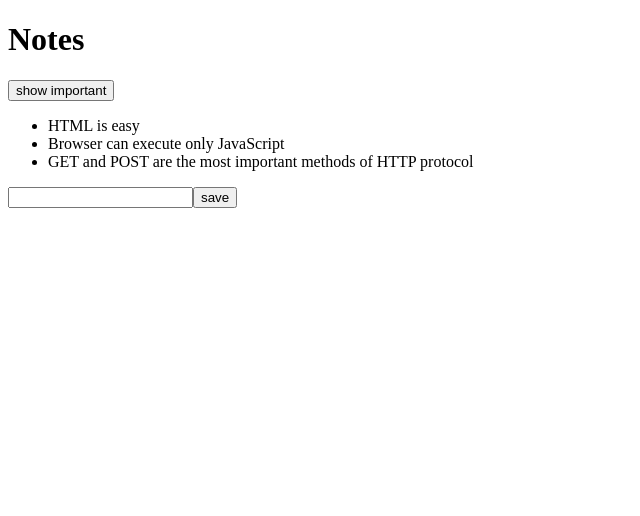
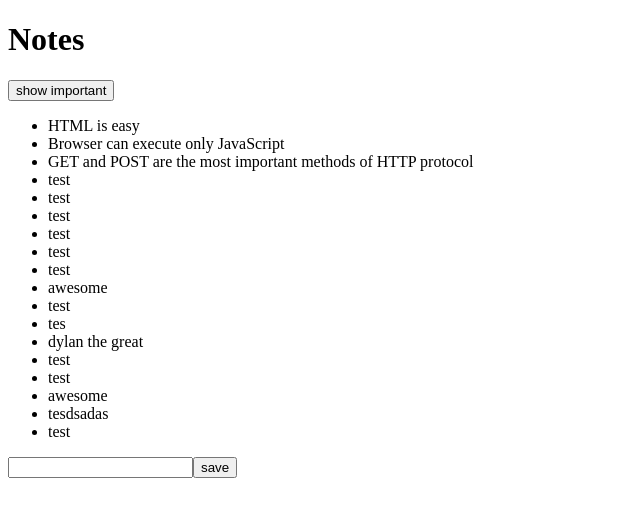
Before and after one commit to mcdylanb/fullStackOpen2020, a React (Create React App) app in the folder part2/: page / in a window 1280 px wide. Shown: the top 516 px of the page, without its empty margins (0-640 px from the left). Built offline with nearby package versions, Linux system fonts and the light colour scheme; data requests are answered from the project's data file.

Commit message:
changes post using post axios

```diff
--- a/part2/db.json
+++ b/part2/db.json
@@ -17,6 +17,96 @@
       "content": "GET and POST are the most important methods of HTTP protocol",
       "date": "2019-05-30T19:20:14.298Z",
       "important": true
+    },
+    {
+      "content": "test",
+      "date": "2020-06-11T07:10:23.149Z",
+      "important": true,
+      "id": 4
+    },
+    {
+      "content": "test",
+      "date": "2020-06-11T07:11:34.563Z",
+      "important": false,
+      "id": 5
+    },
+    {
+      "content": "test",
+      "date": "2020-06-11T07:12:09.081Z",
+      "important": true,
+      "id": 6
+    },
+    {
+      "content": "test",
+      "date": "2020-06-11T07:13:50.223Z",
+      "important": false,
+      "id": 7
+    },
+    {
+      "content": "test",
+      "date": "2020-06-11T07:16:03.503Z",
+      "important": false,
+      "id": 8
+    },
+    {
+      "content": "test",
+      "date": "2020-06-11T07:19:00.915Z",
+      "important": true,
+      "id": 9
+    },
+    {
+      "content": "awesome",
+      "date": "2020-06-11T07:20:22.598Z",
+      "important": true,
+      "id": 10
+    },
+    {
+      "content": "test",
+      "date": "2020-06-11T07:21:23.707Z",
+      "important": false,
+      "id": 11
+    },
+    {
+      "content": "tes",
+      "date": "2020-06-11T07:22:10.961Z",
+      "important": true,
+      "id": 12
+    },
+    {
+      "content": "dylan the great",
+      "date": "2020-06-11T07:22:54.418Z",
+      "important": true,
+      "id": 13
+    },
+    {
+      "content": "test",
+      "date": "2020-06-11T07:30:35.843Z",
+      "important": true,
+      "id": 14
+    },
+    {
+      "content": "test",
+      "date": "2020-06-11T07:31:57.282Z",
+      "important": true,
+      "id": 15
+    },
+    {
+      "content": "awesome",
+      "date": "2020-06-11T07:34:44.312Z",
+      "important": false,
+      "id": 16
+    },
+    {
+      "content": "tesdsadas",
+      "date": "2020-06-11T07:35:26.347Z",
+      "important": true,
+      "id": 17
+    },
+    {
+      "content": "test",
+      "date": "2020-06-11T07:35:51.217Z",
+      "important": false,
+      "id": 18
     }
   ]
 }
--- a/part2/src/App.js
+++ b/part2/src/App.js
@@ -18,15 +18,17 @@ const App = () => {
 
   const addNote = event => {
     event.preventDefault();
-    console.log("button clicked", event.target);
     const noteObject = {
       content: newNote,
       date: new Date().toISOString(),
-      important: Math.random() < 0.5,
-      id: notes.length + 1
+      important: Math.random() < 0.5
+      // id: notes.length + 1
     };
-    setNotes(notes.concat(noteObject));
-    setNewNote("");
+    axios.post("http://localhost:3001/notes", noteObject).then(response => {
+      console.log(response);
+      setNotes(notes.concat(response.data));
+      setNewNote("");
+    });
   };
 
   const handleNoteChange = event => {
```
